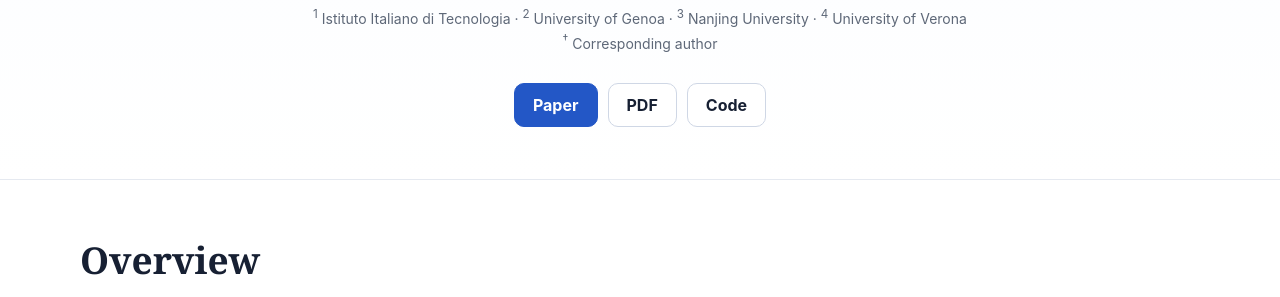
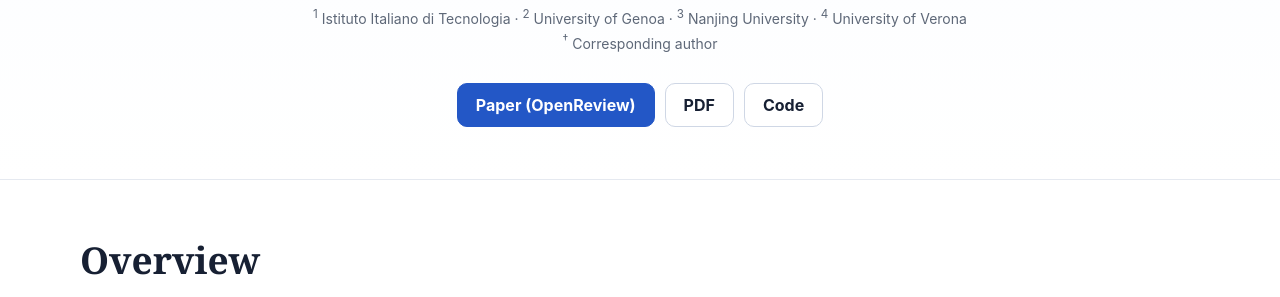
Before and after one commit to xuanqi99/MUSE, a plain HTML site: page index.html in a window 1280 px wide. Shown: the part 496-793 px from the top of the page. Drawn offline with Linux system fonts and the light colour scheme.

Commit message:
Label MUSE paper button as official OpenReview

```diff
--- a/index.html
+++ b/index.html
@@ -245,7 +245,7 @@
         <br /><sup>†</sup> Corresponding author
       </p>
       <div class="actions">
-        <a class="btn primary" href="https://openreview.net/forum?id=u8WasX4zQq#discussion" target="_blank" rel="noopener noreferrer">Paper</a>
+        <a class="btn primary" href="https://openreview.net/forum?id=u8WasX4zQq#discussion" target="_blank" rel="noopener noreferrer">Paper (OpenReview)</a>
         <a class="btn" href="https://openreview.net/pdf?id=u8WasX4zQq" target="_blank" rel="noopener noreferrer">PDF</a>
         <a class="btn" href="https://github.com/xuanqi99/MUSE-Code" target="_blank" rel="noopener noreferrer">Code</a>
       </div>
```
